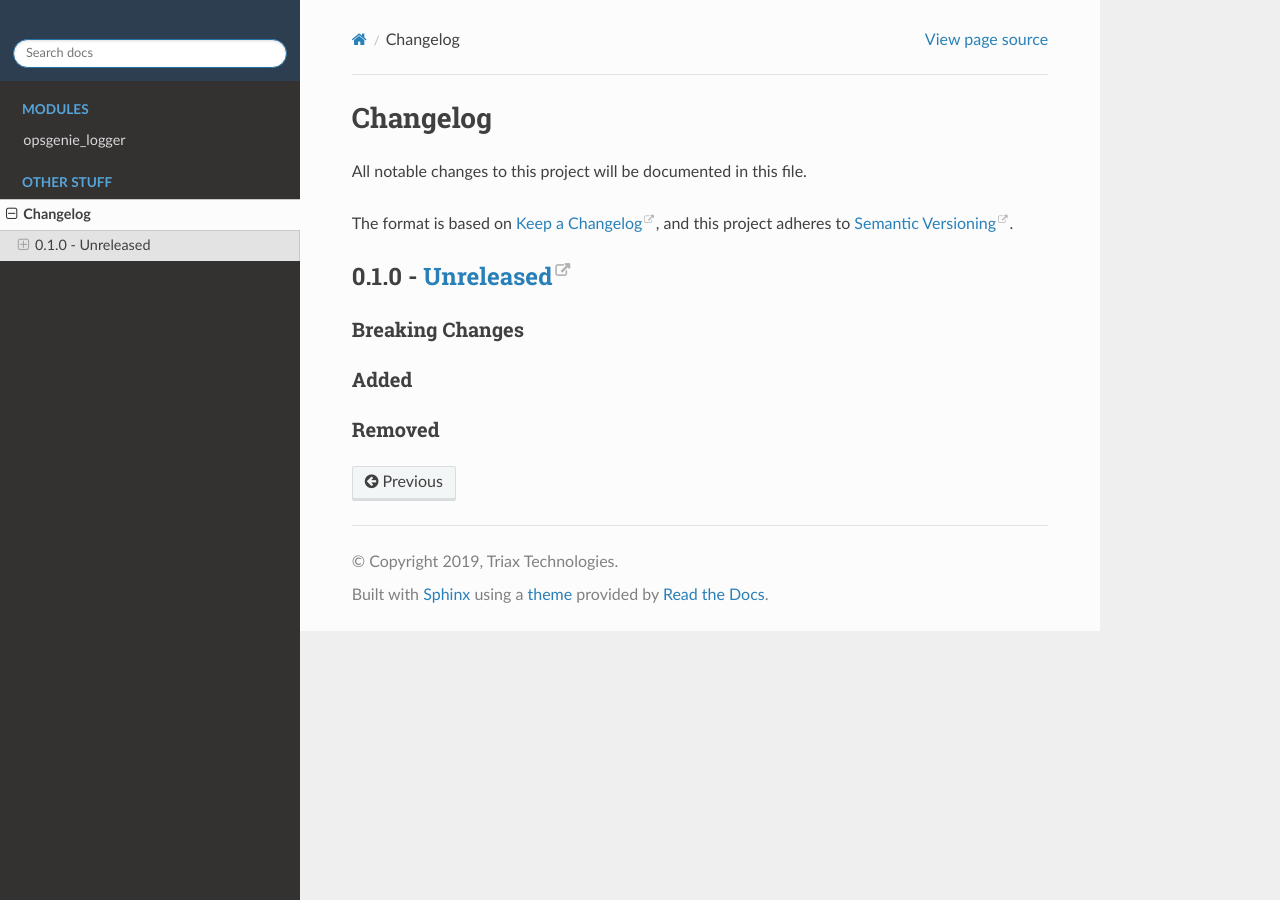
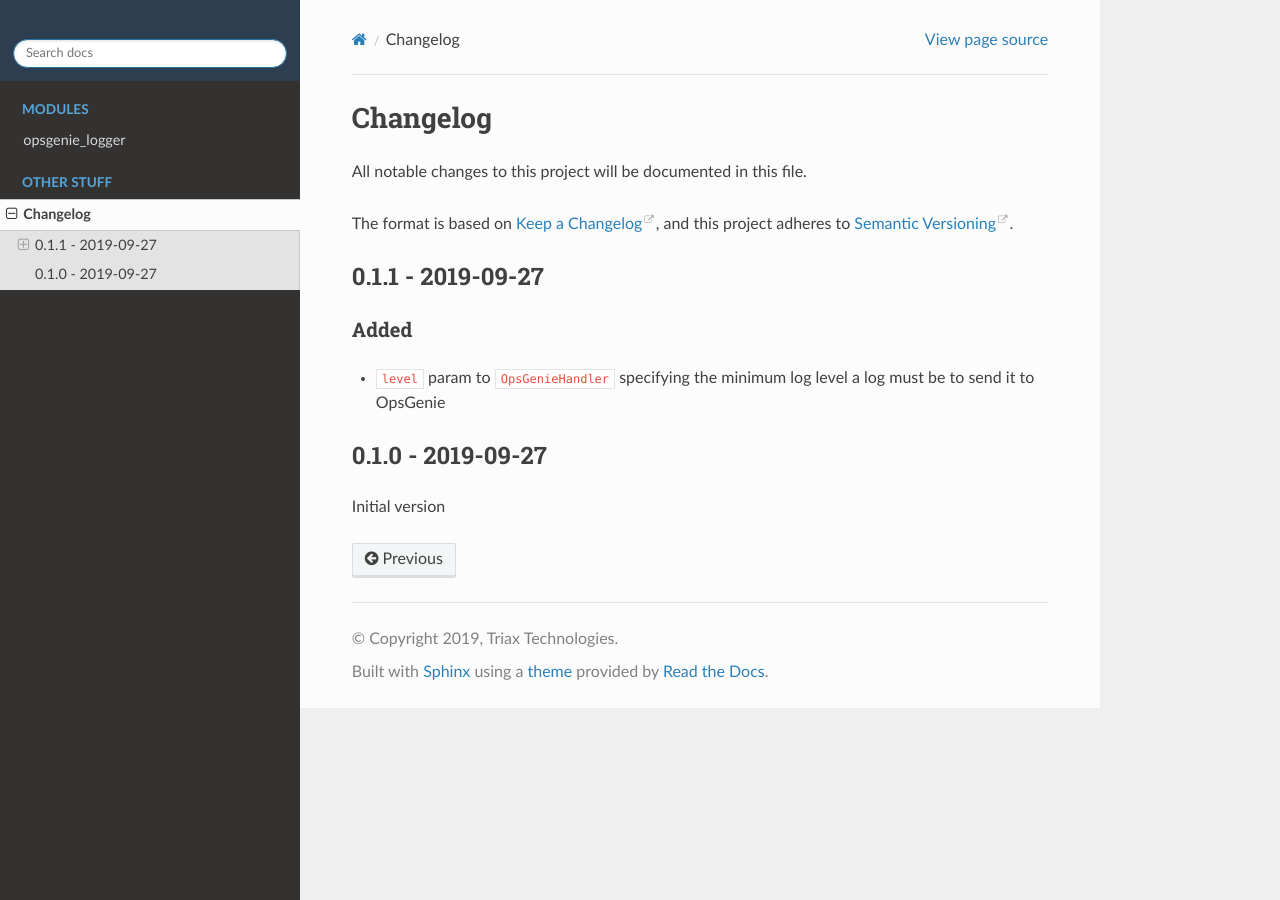
Before and after one commit to triaxtec/opsgenie-logger, a Sphinx documentation site: the page built from docs/CHANGELOG.md, in a window 1280 px wide. Built offline with Sphinx 7.4.7 and the Read the Docs theme 2.0.0, drawn with Linux system fonts in a browser that asks for light colours; the version number is read from the project's files by our own code.

Commit message:
Added `level` param to `OpsGenieHandler`

```diff
--- a/docs/CHANGELOG.md
+++ b/docs/CHANGELOG.md
@@ -4,12 +4,12 @@ All notable changes to this project will be documented in this file.
 The format is based on [Keep a Changelog](https://keepachangelog.com/en/1.0.0/),
 and this project adheres to [Semantic Versioning](https://semver.org/spec/v2.0.0.html).
 
-## 0.1.0 - [Unreleased]
-### Breaking Changes
+## 0.1.1 - 2019-09-27
+### Added
+- `level` param to `OpsGenieHandler` specifying the minimum log level a log must be to send it to OpsGenie
 
-### Added
-
-### Removed
+## 0.1.0 - 2019-09-27
+Initial version
 
 
 [Unreleased]: https://bitbucket.org/triaxtechnologies/opsgenie-logger/branches/compare/develop%0Dmaster
--- a/opsgenie_logger/__init__.py
+++ b/opsgenie_logger/__init__.py
@@ -18,10 +18,11 @@ class OpsGenieHandler(logging.Handler):
     priority: Critical, error and warning are P1-3.  All others are P5
     """
 
-    def __init__(self, api_key: str, team_name: str):
+    def __init__(self, api_key: str, team_name: str, level=logging.ERROR):
         """
         :param api_key:  Your OpsGenie API key, generate in team integrations.  Needs to have rights to create alerts.
         :param team_name: The name of the team in OpsGenie that should receive the alert
+        :param level: The minimum level a log event must be to be sent to OpsGenie
         """
         super().__init__()
         conf = opsgenie_sdk.configuration.Configuration()
@@ -37,9 +38,12 @@ class OpsGenieHandler(logging.Handler):
             logging.DEBUG: "P5",
             logging.NOTSET: "P5",
         }
+        self.level = level
 
     def emit(self, record: logging.LogRecord):
         """ Send a logging event to OpsGenie """
+        if record.levelno < self.level:
+            return
         body = opsgenie_sdk.CreateAlertPayload(
             message=record.getMessage(),
             alias=f"{record.pathname}:{record.funcName}:{record.lineno}",
```
Also changed, not shown: 1 other file.
